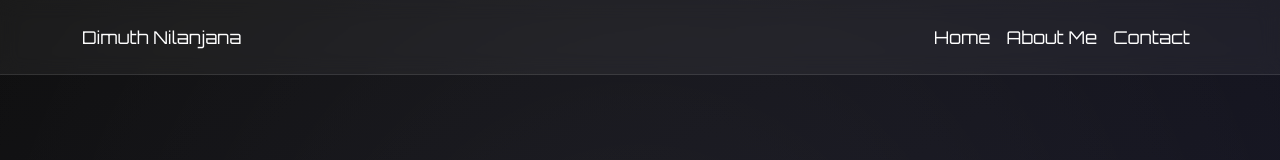
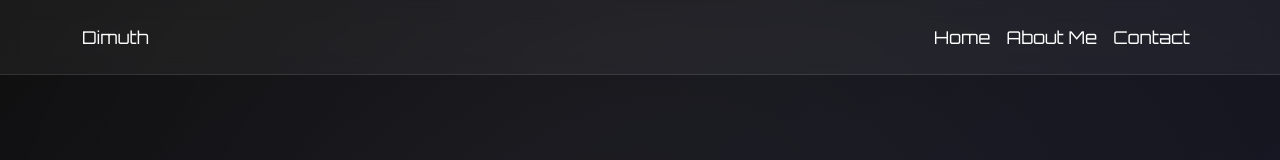
Before and after one commit to Dimuthnilanjana/test-web, a plain HTML site: page index.html in a window 1280 px wide. Shown: the top 160 px of the page. Drawn offline with nearby package versions, Linux system fonts and the light colour scheme; a script that the page names is missing.

Commit message:
Update navbar brand name from "Dimuth Nilanjana" to "Dimuth"

```diff
--- a/index.html
+++ b/index.html
@@ -11,7 +11,7 @@
 <body>
   <nav class="navbar navbar-expand-lg fixed-top py-3">
     <div class="container">
-      <a class="navbar-brand" href="index.html">Dimuth Nilanjana</a>
+      <a class="navbar-brand" href="index.html">Dimuth</a>
       <button class="navbar-toggler" data-bs-toggle="collapse" data-bs-target="#navMenu">
         <span class="navbar-toggler-icon"></span>
       </button>
```
